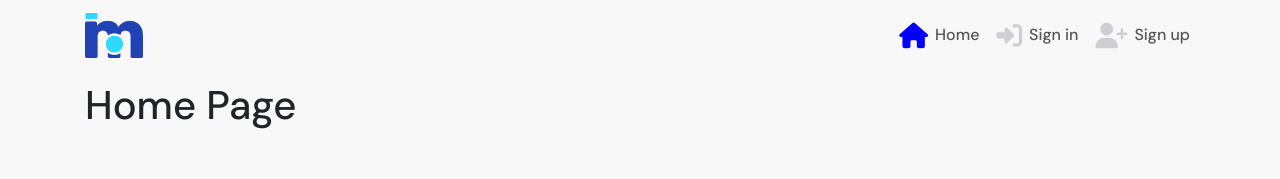
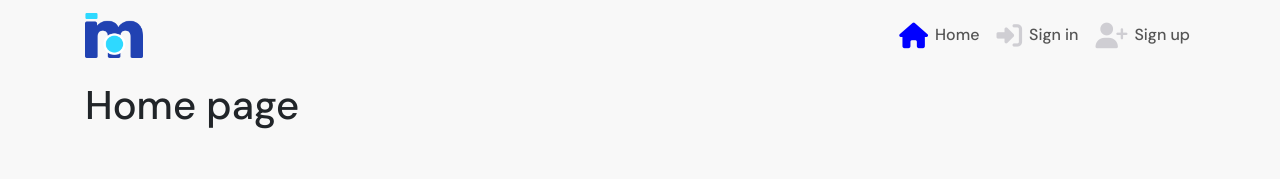
Before and after one commit to Enzolita/pixelpals-pp5, a React (Create React App) app: page / in a window 1280 px wide. Shown: the top 179 px of the page. Built offline with nearby package versions, Linux system fonts and the light colour scheme.

Commit message:
Add routing setup with home, sign-in, and sign-up pages

```diff
--- a/src/App.js
+++ b/src/App.js
@@ -1,7 +1,9 @@
 import styles from "./App.module.css";
 import NavBar from "./components/NavBar";
-import Container from 'react-bootstrap/Container';
-import {Route,Switch} from 'react-router-dom'
+import Container from "react-bootstrap/Container";
+import { Route, Switch } from "react-router-dom";
+// import "./api/axiosDefaults";
+import SignUpForm from "./pages/auth/SignUpForm";
 
 function App() {
   return (
@@ -9,10 +11,10 @@ function App() {
       <NavBar />
       <Container className={styles.Main}>
         <Switch>
-          <Route exact path="/" render={() => <h1>Home Page</h1>} />
-          <Route exact path="/signin" render={() => <h1>Sign In</h1>} />
-          <Route exact path="/signup" render={() => <h1>Sign Up</h1>} />
-          <Route render={() =><p>Page not found!</p>} />
+          <Route exact path="/" render={() => <h1>Home page</h1>} />
+          <Route exact path="/signin" render={() => <h1>Sign in</h1>} />
+          <Route exact path="/signup" render={() => <SignUpForm />} />
+          <Route render={() => <p>Page not found!</p>} />
         </Switch>
       </Container>
     </div>
```
